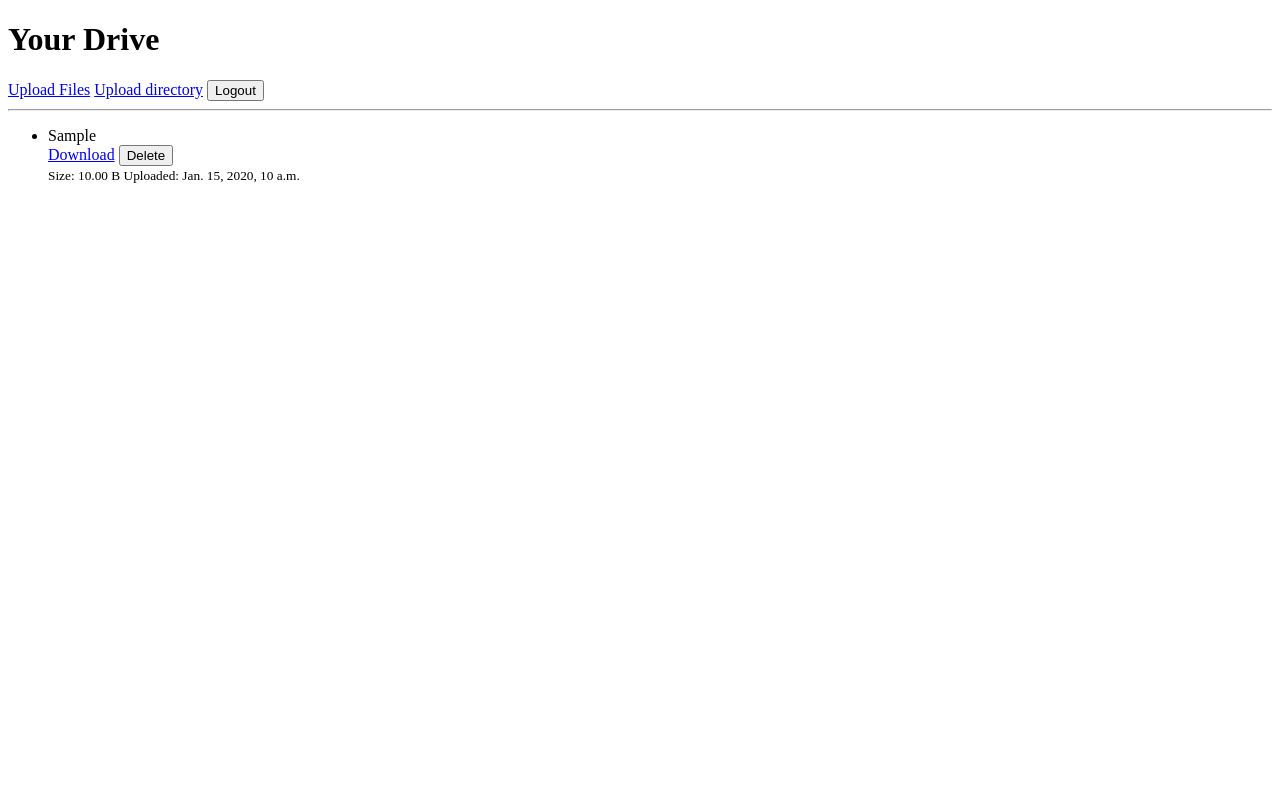
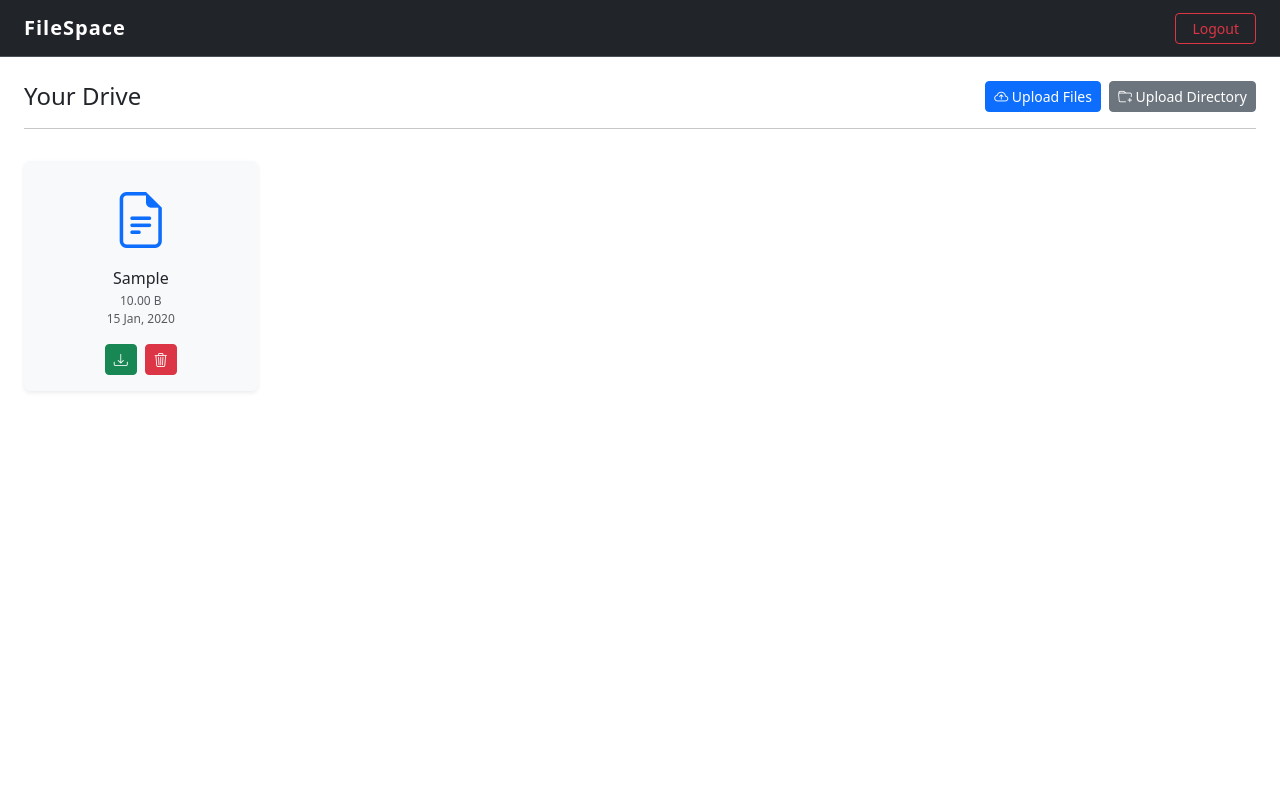
Before and after one commit to KafetzisThomas/FileSpace, a Django app: page / in a window 1280 px wide. Run offline with Django 5.2, Linux system fonts and the light colour scheme; a user stored in the database is signed in; tables that the repository leaves empty hold one stand-in row (values such as "Sample post").

Commit message:
Update base and drive templates layout

```diff
--- a/main/settings.py
+++ b/main/settings.py
@@ -137,7 +137,8 @@ USE_TZ = True
 # Static files (CSS, JavaScript, Images)
 # https://docs.djangoproject.com/en/6.0/howto/static-files/
 
-STATIC_URL = 'static/'
+STATIC_URL = '/static/'
+STATICFILES_DIRS = [BASE_DIR / "static"]
 
 LOGIN_URL = "users:login"
 LOGIN_REDIRECT_URL = "files:drive"
--- /dev/null
+++ b/static/main.css
@@ -0,0 +1,16 @@
+.navbar-brand {
+  font-weight: 600;
+  letter-spacing: 1px;
+}
+
+.icon-lg {
+  font-size: 3.5rem;
+}
+
+.icon-metadata {
+  font-size: 0.75rem;
+}
+
+.drive-empty {
+  height: 60vh;
+}
--- a/templates/base.html
+++ b/templates/base.html
@@ -1,10 +1,46 @@
+{% load static %}
 <!DOCTYPE html>
 <html lang="en">
 <head>
     <meta charset="UTF-8">
     <meta name="viewport" content="width=device-width, initial-scale=1">
     <title>FileSpace - {% block title %}{% endblock title %}</title>
+
+    <link href="https://cdn.jsdelivr.net/npm/bootstrap@5.3.3/dist/css/bootstrap.min.css" rel="stylesheet">
+    <link rel="stylesheet" href="https://cdn.jsdelivr.net/npm/bootstrap-icons@1.13.1/font/bootstrap-icons.min.css">
+    <link rel="stylesheet" type="text/css" href="{% static 'main.css' %}">
 </head>
-<body>
-    {% block content %}{% endblock %}
+<body class="d-flex flex-column min-vh-100">
+    <!-- navbar start -->
+    <nav class="navbar navbar-expand-lg bg-dark border-bottom border-body" data-bs-theme="dark">
+        <div class="container-fluid px-4">
+            <a class="navbar-brand" href="{% url 'files:drive' %}">FileSpace</a>
+
+            <button class="navbar-toggler" type="button" data-bs-toggle="collapse" data-bs-target="#navbarSupportedContent" aria-controls="navbarSupportedContent" aria-expanded="false" aria-label="Toggle navigation">
+                <span class="navbar-toggler-icon"></span>
+            </button>
+
+            <div class="collapse navbar-collapse" id="navbarSupportedContent">
+                <ul class="navbar-nav ms-auto mb-2 mb-lg-0">
+                    <li class="nav-item">
+                        <form method="post" action="{% url 'users:logout' %}" class="m-0">
+                            {% csrf_token %}
+                            <button type="submit" class="btn btn-outline-danger btn-sm h-100 px-3">Logout</button>
+                        </form>
+                    </li>
+                </ul>
+            </div>
+        </div>
+    </nav>
+    <!-- navbar end -->
+
+    <!-- custom content start -->
+    <main class="container-fluid px-4 py-4 flex-grow-1">
+        {% block content %}{% endblock content %}
+    </main>
+    <!-- custom content end -->
+
+    <script src="https://cdn.jsdelivr.net/npm/bootstrap@5.3.3/dist/js/bootstrap.bundle.min.js"></script>
+
 </body>
+</html>
--- a/templates/files/drive.html
+++ b/templates/files/drive.html
@@ -4,45 +4,62 @@
 {% block title %}Drive{% endblock title %}
 
 {% block content %}
-    <h1>Your Drive</h1>
-
-    <div class="d-flex gap-3">
-        <a href="{% url 'files:upload_files' %}">Upload Files</a>
-        <a href="{% url 'files:upload_dir' %}">Upload directory</a>
-        <form method="post" action="{% url 'users:logout' %}" style="display:inline;">
-            {% csrf_token %}
-            <button type="submit">Logout</button>
-        </form>
+    <div class="d-flex justify-content-between align-items-center mb-3">
+        <h4 class="mb-0">Your Drive</h4>
+        <div class="d-flex gap-2">
+            <a href="{% url 'files:upload_files' %}" class="btn btn-primary btn-sm">
+                <i class="bi bi-cloud-arrow-up"></i> Upload Files
+            </a>
+            <a href="{% url 'files:upload_dir' %}" class="btn btn-secondary btn-sm">
+                <i class="bi bi-folder-plus"></i> Upload Directory
+            </a>
+        </div>
     </div>
 
     <hr>
 
     {% if items %}
-        <ul>
+        <div class="row row-cols-2 row-cols-sm-3 row-cols-md-4 row-cols-lg-5 g-3 mt-2">
             {% for item in items %}
-                <li>
-                    <span style="margin-left: {{ item.depth }}rem;">
+                <div class="col">
+                    <div class="card h-100 text-center shadow-sm border-0 bg-light">
+                        <div class="card-body d-flex flex-column align-items-center p-3">
                             {% if item.is_file %}
+                                <i class="bi bi-file-earmark-text text-primary icon-lg"></i>
+                                <h6 class="card-title mt-2 mb-1 text-truncate w-100" title="{{ item.name }}">
                                     {{ item.name }}
-                            <div class="d-flex gap-3 mt-1">
-                                <a href="{% url 'files:download' item.file.id %}">Download</a>
-                                <form action="{% url 'files:delete' item.file.id %}" method="post" style="display:inline;">
+                                </h6>
+                                <small class="text-muted icon-metadata mb-3">
+                                    {{ item.file.size|file_size }}<br>
+                                    {{ item.file.uploaded_at|date:"d M, Y" }}
+                                </small>
+
+                                <div class="d-flex justify-content-center gap-2 mt-auto w-100">
+                                    <a href="{% url 'files:download' item.file.id %}" class="btn btn-success btn-sm px-2 py-1" title="Download">
+                                        <i class="bi bi-download"></i>
+                                    </a>
+                                    <form action="{% url 'files:delete' item.file.id %}" method="post" class="m-0">
                                         {% csrf_token %}
-                                    <button type="submit">Delete</button>
+                                        <button type="submit" class="btn btn-danger btn-sm px-2 py-1" title="Delete">
+                                            <i class="bi bi-trash3"></i>
+                                        </button>
                                     </form>
                                 </div>
-                            <small class="text-muted">
-                                Size: {{ item.file.size|file_size }}
-                                Uploaded: {{ item.file.uploaded_at }}
-                            </small>
                             {% else %}
+                                <i class="bi bi-folder-fill text-warning icon-lg"></i>
+                                <h6 class="card-title mt-2 mb-0 text-truncate w-100" title="{{ item.name }}">
                                     {{ item.name }}
+                                </h6>
                             {% endif %}
-                    </span>
-                </li>
+                        </div>
+                    </div>
+                </div>
             {% endfor %}
-        </ul>
+        </div>
     {% else %}
-        <p>Your drive is empty.</p>
+        <div class="d-flex flex-column justify-content-center align-items-center text-muted" style="height: 60vh;">
+            <i class="bi bi-folder2-open icon-lg"></i>
+            <p class="mt-3">Your drive is empty.</p>
+        </div>
     {% endif %}
 {% endblock content %}
```
Lines whose indentation alone changed are shown as unchanged.
